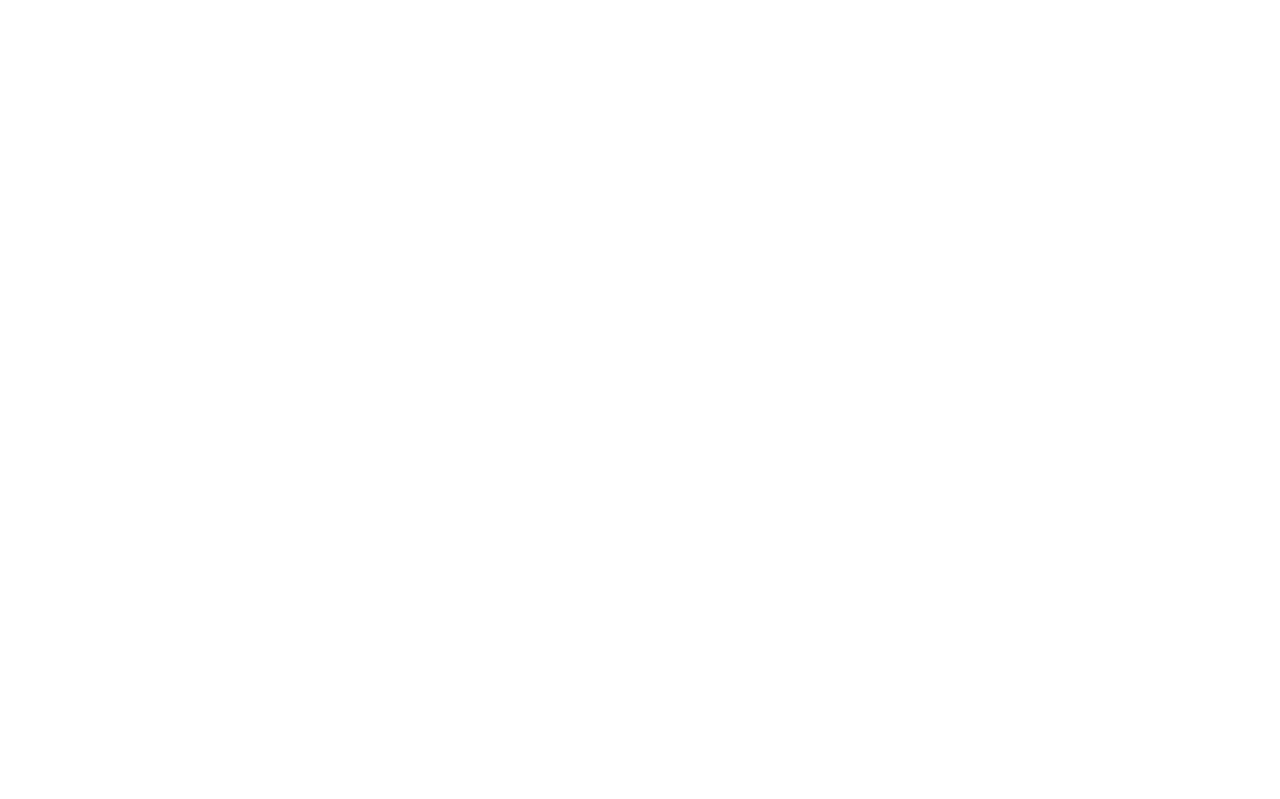
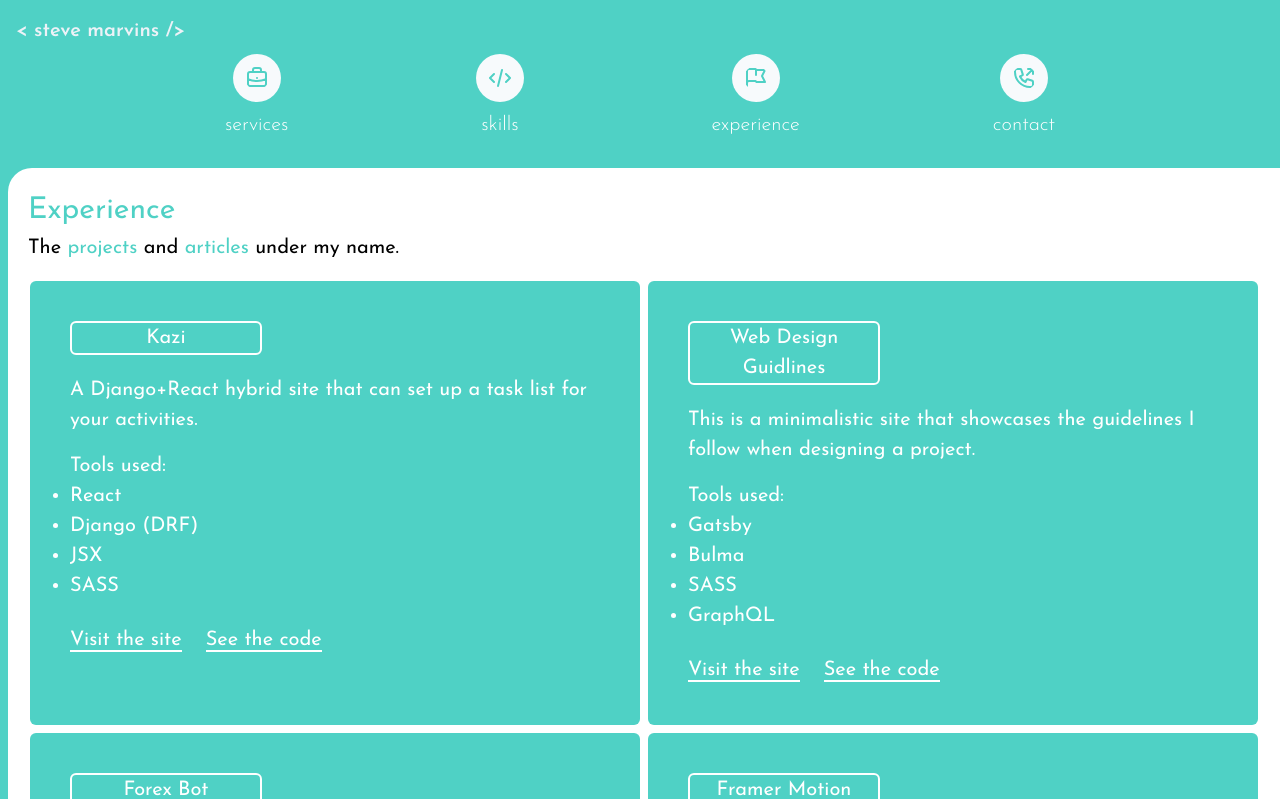
Before and after one commit to smarvins/Personal-Website, a React (Create React App) app: page /experience in a window 1280 px wide. Shown: the top 799 px of the page. Built offline with nearby package versions, Linux system fonts and the light colour scheme.

Commit message:
chenged router link name

```diff
--- a/src/App.js
+++ b/src/App.js
@@ -16,7 +16,7 @@
             <Route path="/skills" component={Skills} />
             <Route path="/services" component={Services} />
             <Route path="/contact" component={Contact} />
-            <Route path="/work" component={Work} />
+            <Route path="/experience" component={Work} />
         </Switch>
     </main>
   );
--- a/src/components/navbar.js
+++ b/src/components/navbar.js
@@ -31,7 +31,7 @@
 
         <div className="flex">
           <Link to="/work" className="m-auto pt-2">
-            <span className=" animate-ping absolute h-8 w-8 rounded-full md:hover:bg-white opacity-75 mx-3 mt-2"></span>
+            <span className=" animate-ping absolute h-8 w-8 rounded-full md:hover:bg-white opacity-75 mx-10 mt-2"></span>
             <svg className="w-12 m-auto bg-gray-100 rounded-full p-3 stroke-current text-red-400 sm:text-green-400 md:text-blue-400 lg:text-pink-400 xl:text-teal-400" xmlns="http://www.w3.org/2000/svg" fill="none" viewBox="0 0 24 24" stroke="currentColor">
               <path strokeLinecap="round" strokeLinejoin="round" strokeWidth="2" d="M3 21v-4m0 0V5a2 2 0 012-2h6.5l1 1H21l-3 6 3 6h-8.5l-1-1H5a2 2 0 00-2 2zm9-13.5V9" />
             </svg>
```
